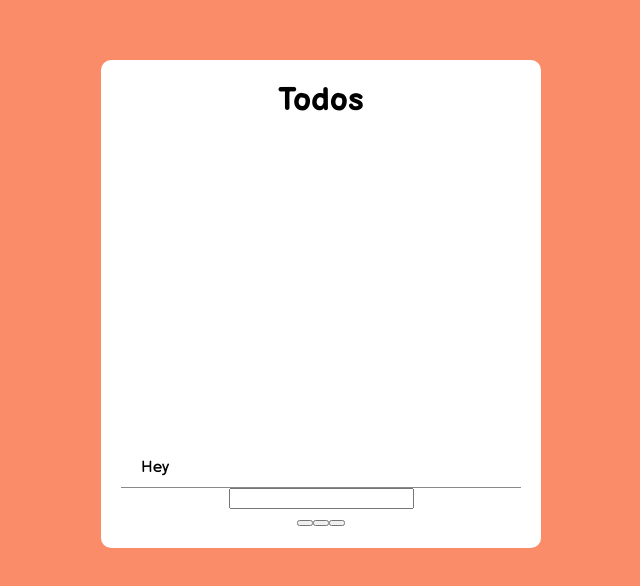
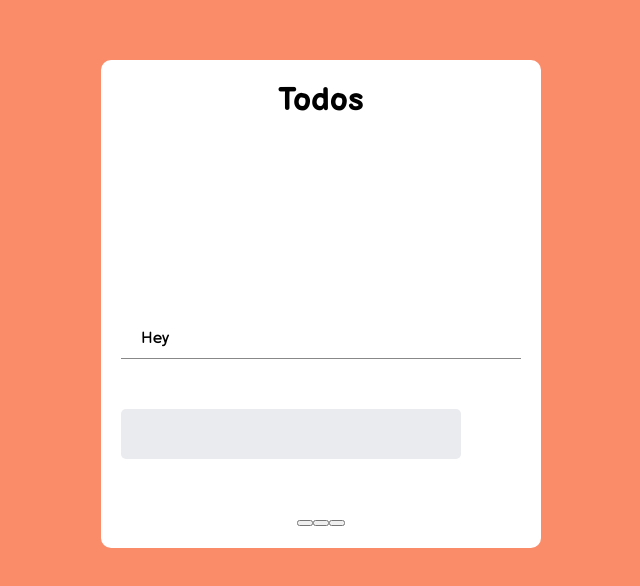
Before and after one commit to OsapBender/todos, a React (Create React App) app: page / in a window 1280 px wide. Shown: the part 192-778 px from the top of the page, without its empty margins (319-959 px from the left). Built offline with nearby package versions, Linux system fonts and the light colour scheme.

Commit message:
добавил: стилизацию

```diff
--- /dev/null
+++ b/src/components/Input/Input.tsx
@@ -0,0 +1,81 @@
+import React, {useRef, useState} from "react";
+import styled from "styled-components";
+
+const Container = styled.div`
+  box-sizing: border-box;
+  display:flex;
+  align-items: center;
+  margin: 40px 0;
+  width: 100%;
+  height: 70px;
+`;
+
+const InputText = styled.input`
+  width: 100%;
+  height: 50px;
+  padding: 0 10px;
+  border: none;
+  border-radius: 5px;
+  background:#eaebee;
+  outline: none;
+  font-size: 18px;
+
+  &:focus {
+    border: 3px solid #eaebee;
+    background: #fff;
+  }
+`;
+
+const Button = styled.button`
+  opacity: ${(props: { isTyping: boolean }) => {
+    console.log(props.isTyping)
+    return props.isTyping ? '1' : '0'
+}};
+  visibility: ${(props) => props.isTyping ? 'visible' : 'hidden'};
+  position: relative;
+  min-width: 60px;
+  height: 60px;
+  background:#38b570;
+  padding: 0;
+  border: none;
+  border-radius: 50%;
+  outline: none;
+  transform: translateX(-10px);
+  transition: all .2s;
+
+  &:before, &:after {
+    content: '';
+    position:absolute;
+    height: 7px;
+    width: 30px;
+    background: #fff;
+  }
+
+  &:after {
+    left: 16px;
+    top: 27px;
+    transform: rotate(90deg);
+  }
+  &:before {
+    left: 16px;
+    top: 27px;
+  }
+
+  &:hover, &:focus {
+    transform: scale(1.1) translate(-10px);
+  }
+`;
+
+export const Input: React.FC = () => {
+    const [isText, setText] = useState('');
+
+
+    return (
+        <Container>
+            <InputText onChange={(e) => {
+                setText(e.target.value)
+            }} type={'text'}/>
+            <Button isTyping={!!isText}/>
+        </Container>
+    );
+};
--- a/src/components/Todo/Todo.tsx
+++ b/src/components/Todo/Todo.tsx
@@ -1,6 +1,7 @@
 import React, {useContext} from "react";
 import styled from 'styled-components'
 import {StoreContext} from "../../store/context";
+import {Input} from "../Input/Input";
 
 const Container = styled.div`
   position:absolute;
@@ -51,7 +52,7 @@ const Todo: React.FC = () => {
                 <List>
                     <Item>Hey</Item>
                 </List>
-                <input type="text"/>
+                <Input />
                 <div>
                     <button type={"button"}></button>
                     <button type={"button"}></button>
```
Also changed, not shown: 1 other file (tests, documents, lock files or other folders).
